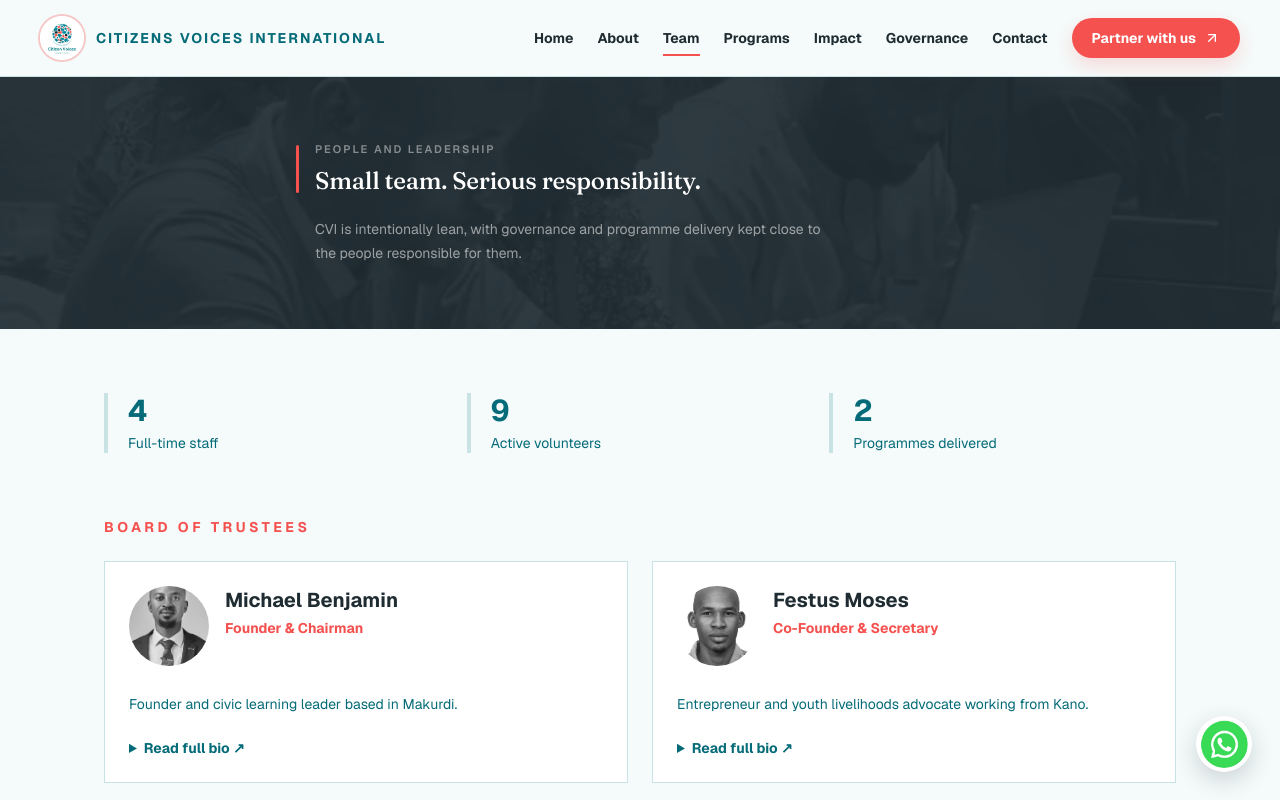
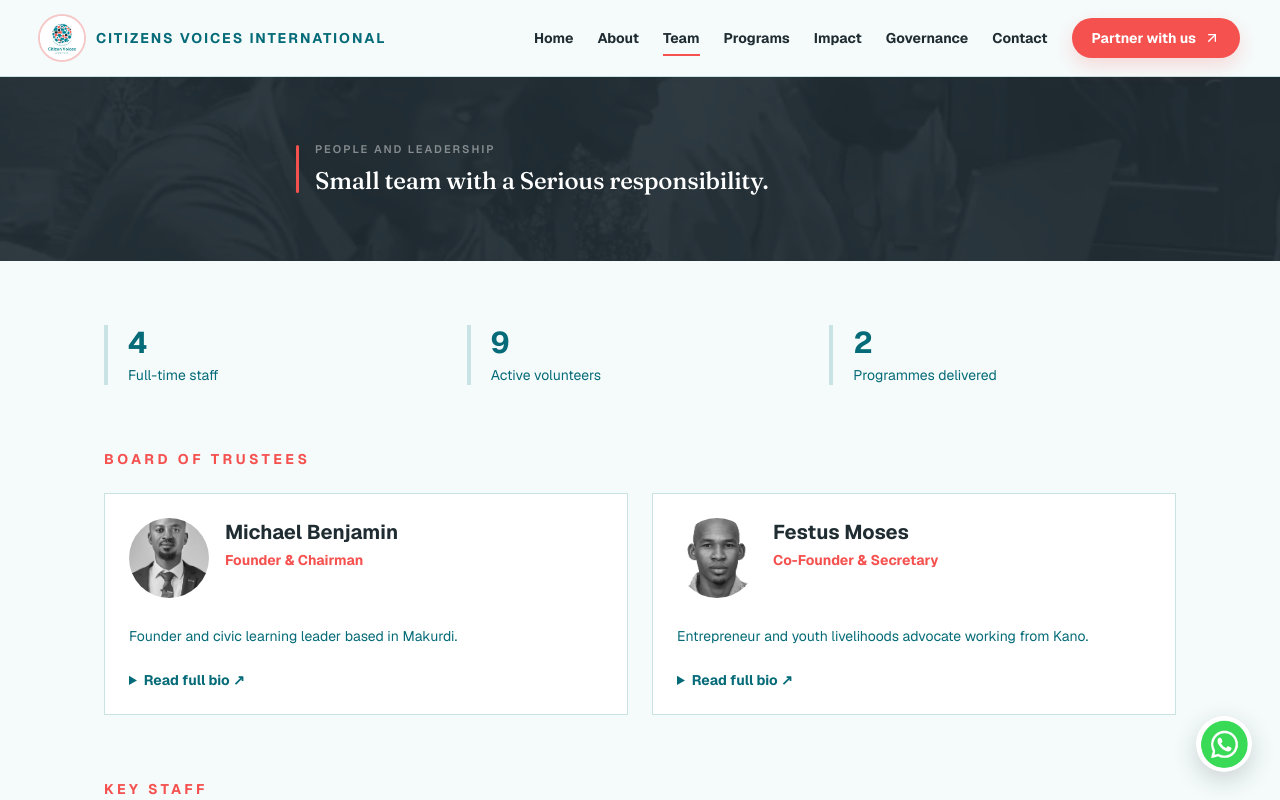
Before and after one commit to MaryAMsendoo/cvi, a Next.js app: page /team in a window 1280 px wide. Shown: the top 800 px of the page. Built offline with nearby package versions, Linux system fonts and the light colour scheme.

Commit message:
Reduceddecription on hero pages

```diff
--- a/app/contact/page.tsx
+++ b/app/contact/page.tsx
@@ -24,7 +24,6 @@
      <PageHero
   eyebrow="Contact CVI"
   title="Let's start a useful conversation."
-  description="Whether you are looking to partner, support our work or learn more about CVI, we'd be glad to hear from you."
 />
 
       {/* =========================================================
--- a/app/team/page.tsx
+++ b/app/team/page.tsx
@@ -24,8 +24,7 @@
       {/* Team Hero */}
       <PageHero
         eyebrow="People and leadership"
-        title="Small team. Serious responsibility."
-        description="CVI is intentionally lean, with governance and programme delivery kept close to the people responsible for them."
+        title="Small team with a Serious responsibility."
         image="/p28.jpg"
       />
 
```
